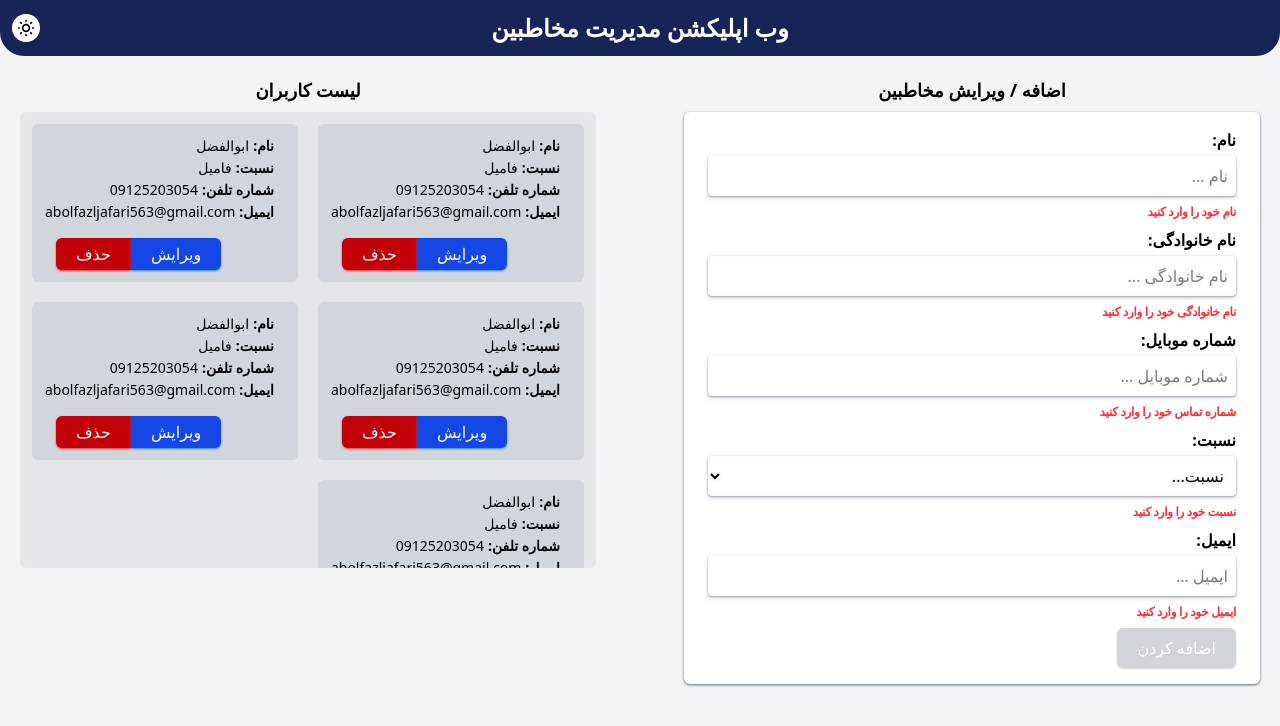
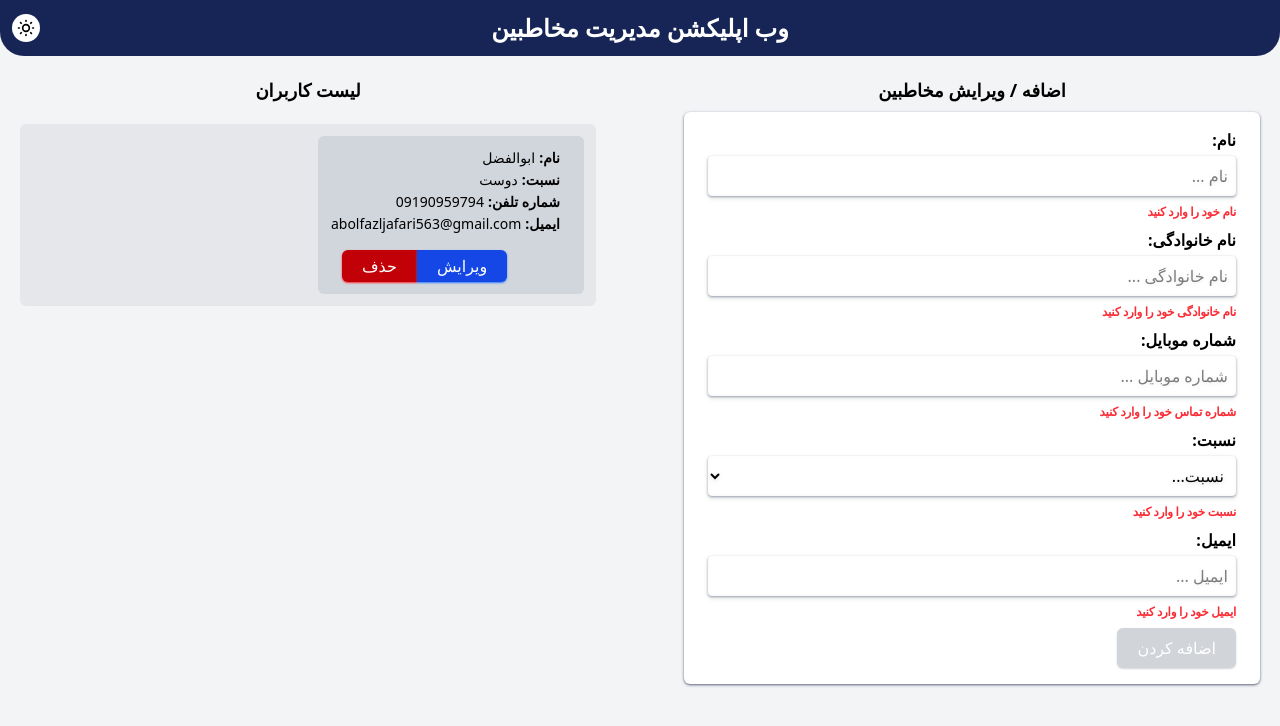
Before and after one commit to abolfazl-jafari-m/React-Contact-Management, a React (Vite) app: page / in a window 1280 px wide. Shown: the top 726 px of the page. Built offline with nearby package versions, Linux system fonts and the light colour scheme; data requests are answered from the project's data file.

Commit message:
feat:change server to json server

```diff
--- /dev/null
+++ b/db.json
@@ -0,0 +1,12 @@
+{
+  "contacts": [
+    {
+      "id": "7724",
+      "name": "ابوالفضل",
+      "lastName": "مقدم",
+      "relationship": "دوست",
+      "email": "abolfazljafari563@gmail.com",
+      "phone": "09190959794"
+    }
+  ]
+}
--- a/package.json
+++ b/package.json
@@ -7,10 +7,12 @@
     "dev": "vite",
     "build": "vite build",
     "lint": "eslint .",
-    "preview": "vite preview"
+    "preview": "vite preview",
+    "server" : "json-server --watch db.json --port 5000"
   },
   "dependencies": {
     "@tailwindcss/vite": "^4.0.3",
+    "json-server": "^1.0.0-beta.3",
     "react": "^18.3.1",
     "react-dom": "^18.3.1",
     "react-toastify": "^11.0.3",
--- a/src/App.jsx
+++ b/src/App.jsx
@@ -1,16 +1,20 @@
+import { useState } from "react";
+import { ToastContainer } from "react-toastify";
 import Contacts from "./components/Contacts/Contacts";
 import From from "./components/Form/From";
 import Header from "./components/Header/Header";
 
 function App() {
+  const [contacts, setContacts] = useState([]);
   return (
     <>
       <div dir="rtl" className="w-full h-screen bg-gray-100 ">
         <Header title={"وب اپلیکشن مدیریت مخاطبین"} />
-        <div className=" grid grid-cols-2  gap-14 w-full p-1">
-          <From />
-          <Contacts />
+        <div className=" grid grid-cols-2  gap-14 w-full p-1 overflow-hidden">
+          <From  setContacts={setContacts}/>
+          <Contacts contacts={contacts} setContacts={setContacts} />
         </div>
+        <ToastContainer />
       </div>
     </>
   );
--- a/src/components/Contacts/ContactCard/ContactCard.jsx
+++ b/src/components/Contacts/ContactCard/ContactCard.jsx
@@ -2,14 +2,14 @@ import React from 'react'
 import UserInfo from './UserInfo/UserInfo'
 import Button from '../../shared/Button/Button'
 
-function ContactCard() {
+function ContactCard({contact}) {
   return (
     <div className='rounded-md bg-gray-300 px-6 py-3 flex flex-col gap-4'>
         <div className='flex flex-col gap-0.5'>
-            <UserInfo info={"ابوالفضل"} label={"نام"} />
-            <UserInfo info={"فامیل"} label={"نسبت"} />
-            <UserInfo info={"09125203054"} label={"شماره تلفن"} />
-            <UserInfo info={"abolfazljafari563@gmail.com"} label={"ایمیل"} />
+            <UserInfo info={contact.name} label={"نام"} />
+            <UserInfo info={contact.relationship} label={"نسبت"} />
+            <UserInfo info={contact.phone} label={"شماره تلفن"} />
+            <UserInfo info={contact.email} label={"ایمیل"} />
 
         </div>
         <div className='self-end'>
--- a/src/components/Contacts/Contacts.jsx
+++ b/src/components/Contacts/Contacts.jsx
@@ -1,22 +1,30 @@
-import React from 'react'
-import ContactCard from './ContactCard/ContactCard'
+import React, { useEffect, useState } from "react";
+import ContactCard from "./ContactCard/ContactCard";
+import { toast, Slide } from "react-toastify";
+import { getContacts } from "../../services/contact";
 
-function Contacts() {
+function Contacts({contacts , setContacts}) {
+  useEffect(() => {
+    getContacts()
+        .then((res) => {
+          if (res) {
+            setContacts(res);
+          }
+    })
+
+  }, []);
+
+  const contactItems = contacts?.map((contact)=><ContactCard key={contact.id} contact={contact} />)
   return (
     <>
-    <div className='flex flex-col gap-2 p-4'>
-        <h2 className='font-bold text-lg text-center'>لیست کاربران</h2>
-        <div className='grid grid-cols-2 gap-5 bg-gray-200 p-3 rounded-md  overflow-y-scroll h-3/4 no-scrollbar '>
-            <ContactCard />
-            <ContactCard />
-            <ContactCard />
-            <ContactCard />
-            <ContactCard />
-
+      <div className=" p-4" >
+        <h2 className="font-bold text-lg text-center">لیست کاربران</h2>
+        <div className="grid grid-cols-2 gap-5 bg-gray-200 p-3 rounded-md mt-5 max-h-[500px]  overflow-y-scroll no-scrollbar ">
+          {contactItems}
         </div>
-    </div>
+      </div>
     </>
-  )
+  );
 }
 
-export default Contacts
+export default Contacts;
--- a/src/components/Form/From.jsx
+++ b/src/components/Form/From.jsx
@@ -3,8 +3,9 @@ import Label from "../shared/Label/Label";
 import Input from "../shared/Input/Input";
 import Button from "../shared/Button/Button";
 import SelectBox from "../shared/SelectBox/SelectBox";
+import { storeContact } from "../../services/contact";
 
-function From() {
+function From({setContacts}) {
   const [formData, setFormData] = useState({name: '' , lastName : '' , relationship : "" , email : "" , phone : ""});
   const [error, setError] = useState({});
 
@@ -17,10 +18,14 @@ function From() {
   };
   const fromCilckHandler = (e)=>{
     e.preventDefault();
-    console.log(formData);
-
-
-
+    storeContact(formData)
+      .then((res)=>{
+        if(res){
+            setContacts((c)=>{
+              return [...c , res];
+            })
+        }
+      })
   }
 
   const fromVaildation = () => {
--- /dev/null
+++ b/src/services/contact.js
@@ -0,0 +1,138 @@
+import { toast, Slide } from "react-toastify";
+
+const BASE_URL = "http://localhost:3000/contacts"
+
+
+export async function getContacts() {
+    try {
+        const resopone = await fetch(BASE_URL);
+        if (!resopone.ok) {
+            throw new Error("getting Data is Goes ")
+        }
+        const result = await resopone.json()
+        return result;
+    } catch (e) {
+        toast.error(e.message, {
+            position: "bottom-left",
+            autoClose: 5000,
+            hideProgressBar: false,
+            closeOnClick: false,
+            pauseOnHover: true,
+            draggable: true,
+            progress: undefined,
+            theme: "dark",
+            transition: Slide,
+        })
+    }
+
+}
+
+
+export async function getContact(id) {
+    try {
+        const resopone = await fetch(BASE_URL/id);
+        if (!resopone.ok) {
+            throw new Error("Your Contact Not Found")
+        }
+        const result = await resopone.json()
+        return result;
+    } catch (e) {
+        toast.error(e.message, {
+            position: "bottom-left",
+            autoClose: 5000,
+            hideProgressBar: false,
+            closeOnClick: false,
+            pauseOnHover: true,
+            draggable: true,
+            progress: undefined,
+            theme: "dark",
+            transition: Slide,
+        })
+    }
+
+}
+
+export async function storeContact(contact) {
+    try {
+        const resopone = await fetch(BASE_URL , {
+            method : "POST",
+            headers : {
+                "contact-Type" : "application/son"
+            },
+            body : JSON.stringify(contact)
+        });
+        if (!resopone.ok) {
+            throw new Error("Sorry Contact want Create . Please Try Again")
+        }
+        const result = await resopone.json()
+
+        return result;
+    } catch (e) {
+        toast.error(e.message, {
+            position: "bottom-left",
+            autoClose: 5000,
+            hideProgressBar: false,
+            closeOnClick: false,
+            pauseOnHover: true,
+            draggable: true,
+            progress: undefined,
+            theme: "dark",
+            transition: Slide,
+        })
+    }
+}
+export async function updateContact(id,contact) {
+    try {
+        const resopone = await fetch(BASE_URL/id , {
+            method : "PUT",
+            headers : {
+                "contact-Type" : "application/son"
+            },
+            body : JSON.stringify(contact)
+        });
+        if (!resopone.ok) {
+            throw new Error("Sorry Contact want Update . Please Try Again")
+        }
+        const result = await resopone.json()
+        return result;
+    } catch (e) {
+        toast.error(e.message, {
+            position: "bottom-left",
+            autoClose: 5000,
+            hideProgressBar: false,
+            closeOnClick: false,
+            pauseOnHover: true,
+            draggable: true,
+            progress: undefined,
+            theme: "dark",
+            transition: Slide,
+        })
+    }
+}
+export async function deleteContact(id) {
+    try {
+        const resopone = await fetch(BASE_URL/id , {
+            method : "DELETE",
+            headers : {
+                "contact-Type" : "application/son"
+            },
+        });
+        if (!resopone.ok) {
+            throw new Error("Sorry Contact want Delete . Please Try Again")
+        }
+        const result = await resopone.json()
+        return result;
+    } catch (e) {
+        toast.error(e.message, {
+            position: "bottom-left",
+            autoClose: 5000,
+            hideProgressBar: false,
+            closeOnClick: false,
+            pauseOnHover: true,
+            draggable: true,
+            progress: undefined,
+            theme: "dark",
+            transition: Slide,
+        })
+    }
+}
```
Also changed, not shown: 1 other file (tests, documents, lock files or other folders).
